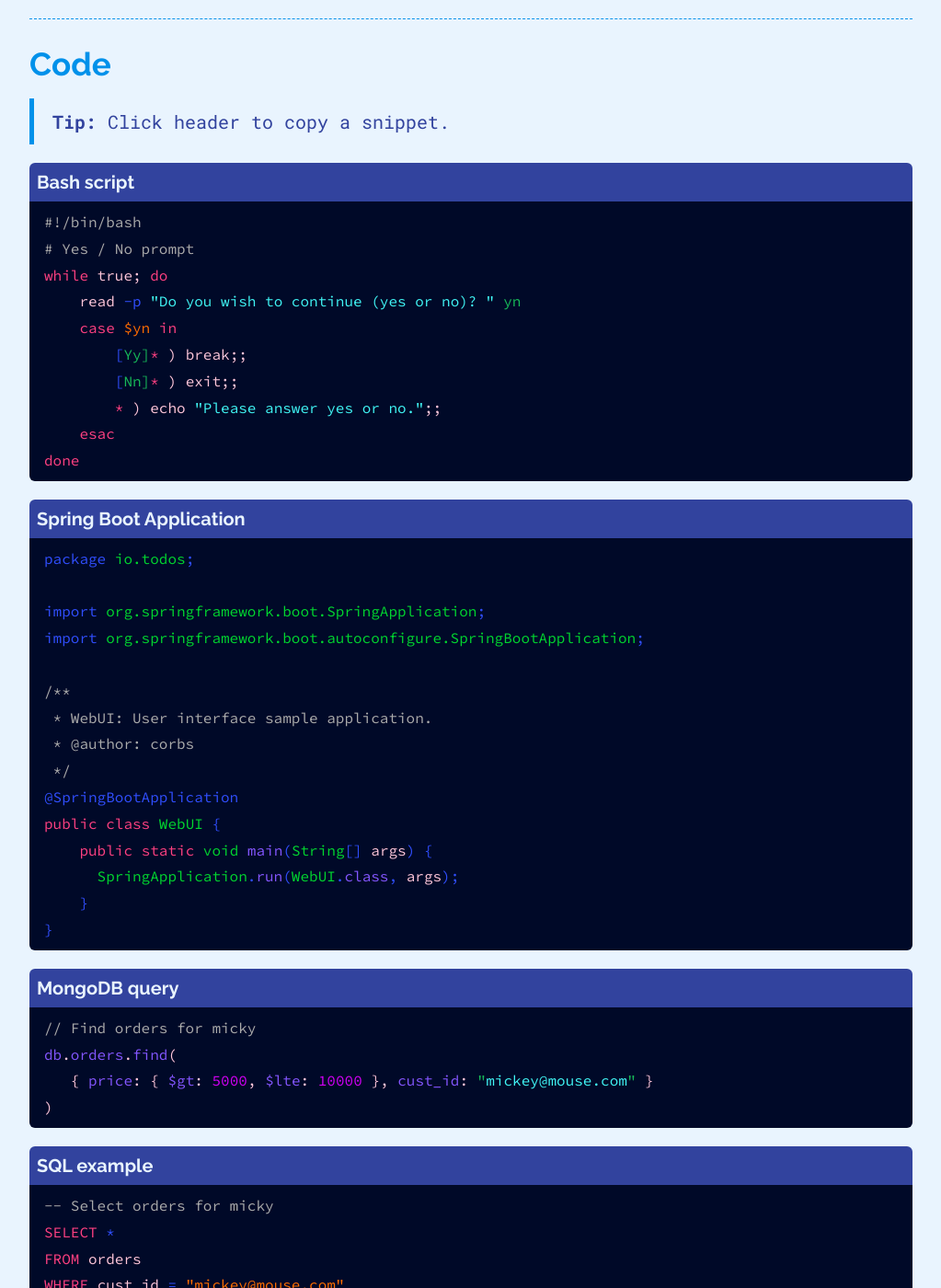
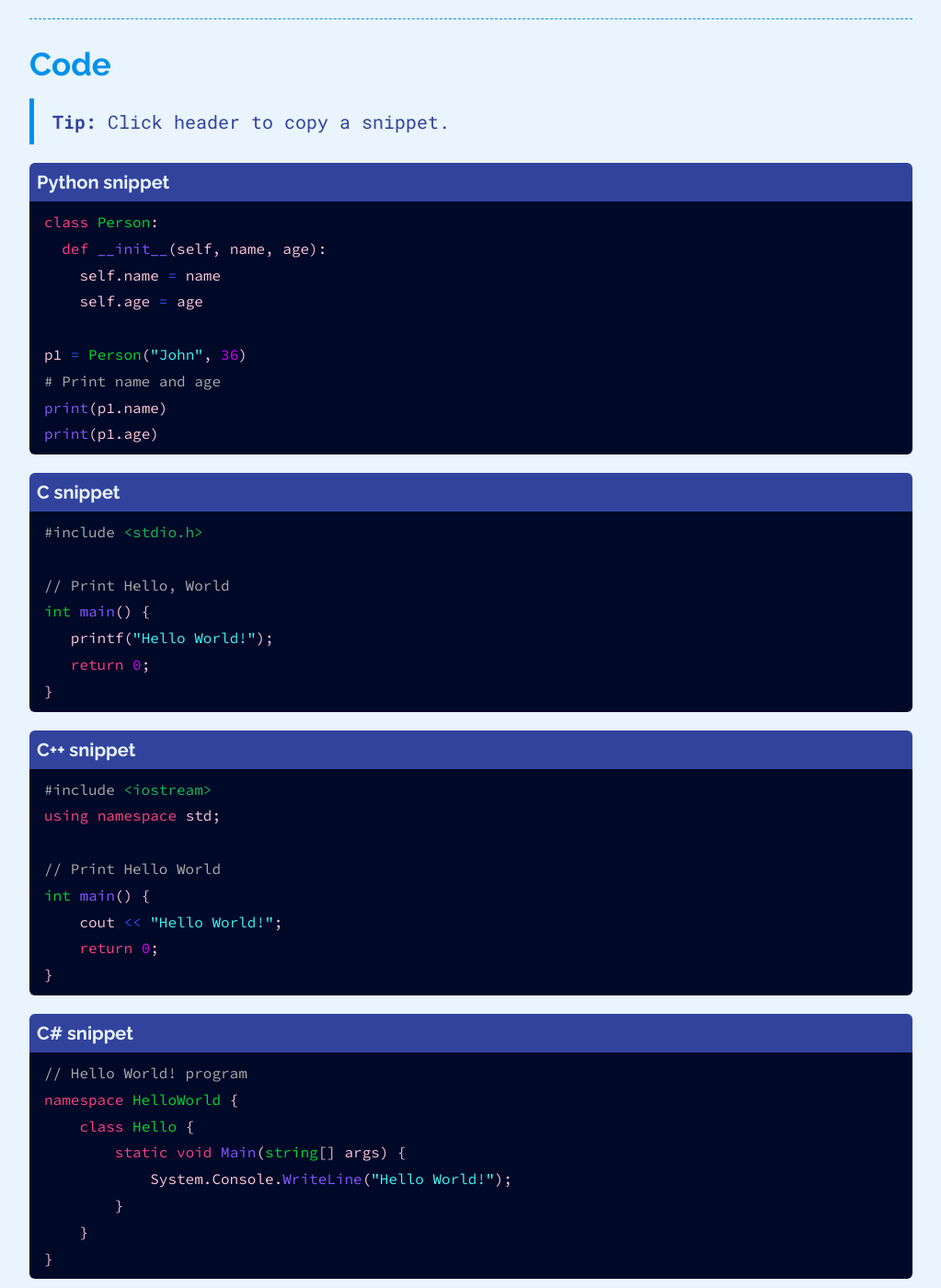
Before and after one commit to corbtastik/yolo, a Jekyll site: the page built from index.md, in a window 1280 px wide and 1400 px high, scrolled down 9511 px. Shown: the whole window at 92% size, without its empty margins (128-1151 px from the left). Built offline with Jekyll 4.4.1, drawn with Linux system fonts in a browser that asks for light colours; some web fonts are replaced; some of the changed text lies outside the part shown.

Commit message:
adding code snippets for popular languages

````diff
--- a/index.md
+++ b/index.md
@@ -265,6 +265,79 @@ H1 is reserved for the site header and not shown here.
 ### Code
 
 > __Tip:__ Click header to copy a snippet.
+
+{% include code.html info="Python snippet" %}
+```python
+class Person:
+  def __init__(self, name, age):
+    self.name = name
+    self.age = age
+
+p1 = Person("John", 36)
+# Print name and age
+print(p1.name)
+print(p1.age)
+```
+
+{% include code.html info="C snippet" %}
+```c
+#include <stdio.h>
+
+// Print Hello, World
+int main() {
+   printf("Hello World!");
+   return 0;
+}
+```
+
+{% include code.html info="C++ snippet" %}
+```c++
+#include <iostream>
+using namespace std;
+
+// Print Hello World
+int main() {
+    cout << "Hello World!";
+    return 0;
+}
+```
+
+{% include code.html info="C# snippet" %}
+```csharp
+// Hello World! program
+namespace HelloWorld {
+    class Hello {
+        static void Main(string[] args) {
+            System.Console.WriteLine("Hello World!");
+        }
+    }
+}
+```
+
+{% include code.html info="Go snippet" %}
+```go
+package main
+import "fmt"
+
+// Print Hello World
+func main() {
+    fmt.Println("Hello World!")
+}
+```
+
+{% include code.html info="Kotlin snippet" %}
+```kotlin
+// Print Hello World
+fun main(args : Array<String>) {
+    println("Hello World!")
+}
+```
+
+```dart
+void main() {
+  print('Hello, World!');
+}
+```
 
 {% include code.html info="Bash script" %}
 ```bash
````
